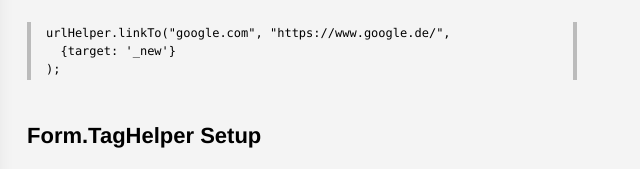
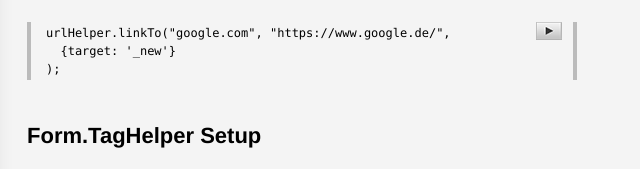
Before and after one commit to easyPEP/JoB, a website: page index.html in a window 1280 px wide. Shown: the part 458-627 px from the top of the page, 241-881 px from the left. Drawn offline with Linux system fonts and the light colour scheme; the site is published under a folder, as on GitHub Pages, so addresses that start at the root find nothing.

Commit message:
fixed image path

```diff
--- a/docs/stylesheets/docs.css
+++ b/docs/stylesheets/docs.css
@@ -68,7 +68,7 @@ div.run {
   position: absolute;
   right: 15px;
   width: 26px; height: 18px;
-  background: url('/docs/images/arrows.png') no-repeat -26px 0;
+  background: url('../images/arrows.png') no-repeat -26px 0;
 }
   div.run:active {
     background-position: -51px 0;
```
